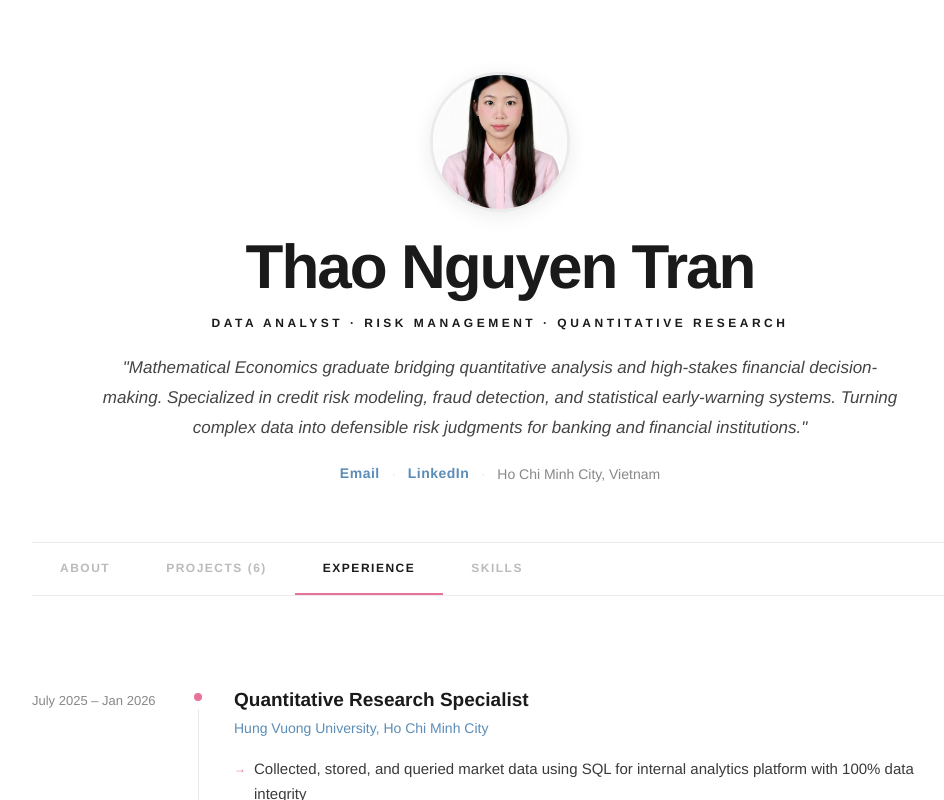
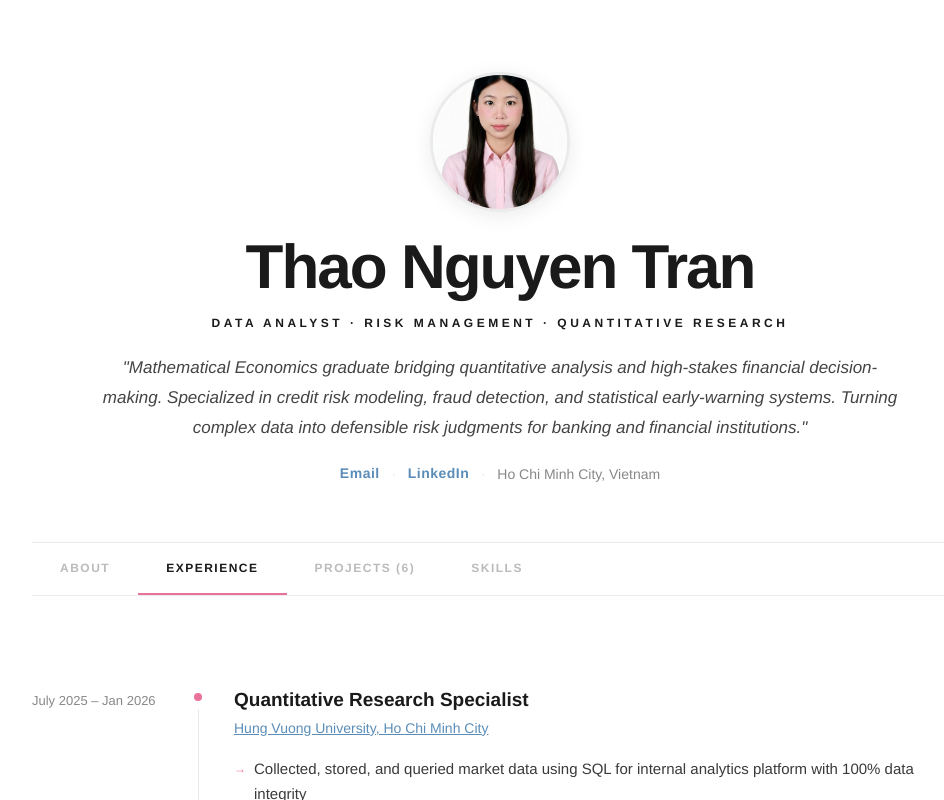
Before and after one commit to nguyenthaotran7903/Thao-Nguyen-Portfolio, a Next.js app: page / in a window 1280 px wide. Both pictures are taken after a click on the button "EXPERIENCE". Shown: the top 800 px of the page, without its empty margins (140-1084 px from the left). Built offline with nearby package versions, Linux system fonts and the light colour scheme.

Commit message:
Update page.jsx

```diff
--- a/app/page.jsx
+++ b/app/page.jsx
@@ -954,7 +954,7 @@ export default function Portfolio() {
       </header>
 
       <nav className={styles.tabs}>
-        {['about','projects','experience','skills'].map(tab=>(
+        {['about','experience','projects','skills'].map(tab=>(
           <button key={tab} className={`${styles.tab} ${activeTab===tab?styles.tabActive:''}`} onClick={()=>setActiveTab(tab)}>
             {tab==='projects'?`Projects (${data.projects.length})`:cap(tab)}
           </button>
@@ -1053,6 +1053,36 @@ export default function Portfolio() {
             <div className={styles.expertiseList}>
               {data.skills.domain_expertise.map((e, i) => (
                 <span key={i} className={styles.expertiseBadge}>{e}</span>
+              ))}
+            </div>
+          </section>
+        )}
+
+        {activeTab === 'experience' && (
+          <section className={styles.section}>
+            <div className={styles.timeline}>
+              {data.experience.map(job=>(
+                <div key={job.id} className={styles.timelineItem}>
+                  <div className={styles.timelineLeft}><span className={styles.jobPeriod}>{job.period}</span></div>
+                  <div className={styles.timelineLine}><div className={styles.timelineDot}></div><div className={styles.timelineTrack}></div></div>
+                  <div className={styles.timelineRight}>
+                    <h3 className={styles.jobTitle}>{job.title}</h3>
+                    {(() => {
+                      let link = null;
+                      if (job.company.includes('Hung Vuong University')) link = 'https://dhv.edu.vn/';
+                      if (job.company.includes('Agribank')) link = 'https://www.agribank.com.vn/';
+                      return link ? (
+                        <a href={link} target="_blank" rel="noopener noreferrer" className={styles.jobCompany}>
+                          {job.company}
+                        </a>
+                      ) : (
+                        <span className={styles.jobCompany}>{job.company}</span>
+                      );
+                    })()}
+                    <ul className={styles.highlightsList}>{job.highlights.map((h,i)=><li key={i}>{h}</li>)}</ul>
+                    {job.projectId&&<button className={styles.viewProjectBtn} onClick={()=>openProject(job.projectId)}>View related project →</button>}
+                  </div>
+                </div>
               ))}
             </div>
           </section>
@@ -1524,25 +1554,6 @@ export default function Portfolio() {
           </>
         )}
 
-        {activeTab === 'experience' && (
-          <section className={styles.section}>
-            <div className={styles.timeline}>
-              {data.experience.map(job=>(
-                <div key={job.id} className={styles.timelineItem}>
-                  <div className={styles.timelineLeft}><span className={styles.jobPeriod}>{job.period}</span></div>
-                  <div className={styles.timelineLine}><div className={styles.timelineDot}></div><div className={styles.timelineTrack}></div></div>
-                  <div className={styles.timelineRight}>
-                    <h3 className={styles.jobTitle}>{job.title}</h3>
-                    <span className={styles.jobCompany}>{job.company}</span>
-                    <ul className={styles.highlightsList}>{job.highlights.map((h,i)=><li key={i}>{h}</li>)}</ul>
-                    {job.projectId&&<button className={styles.viewProjectBtn} onClick={()=>openProject(job.projectId)}>View related project →</button>}
-                  </div>
-                </div>
-              ))}
-            </div>
-          </section>
-        )}
-
         {activeTab === 'skills' && (
           <section className={styles.section}>
             {[
```
